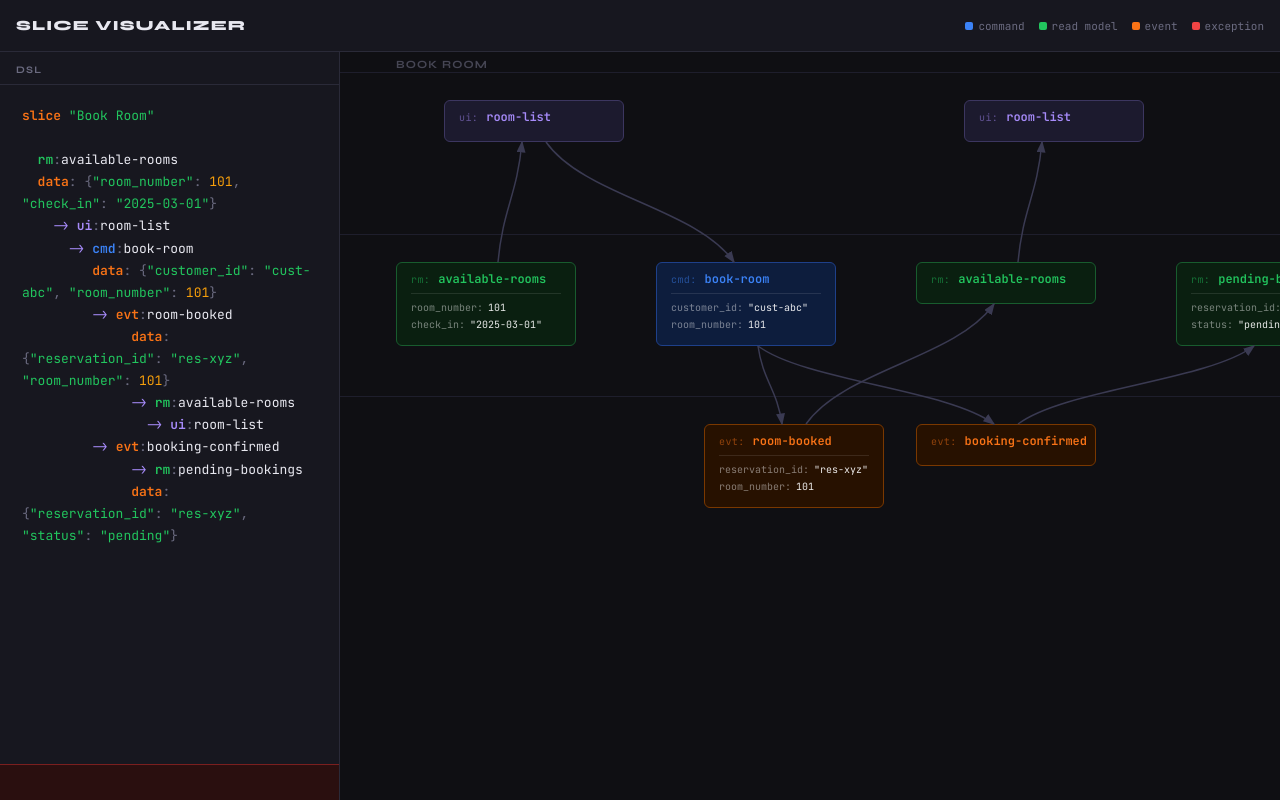
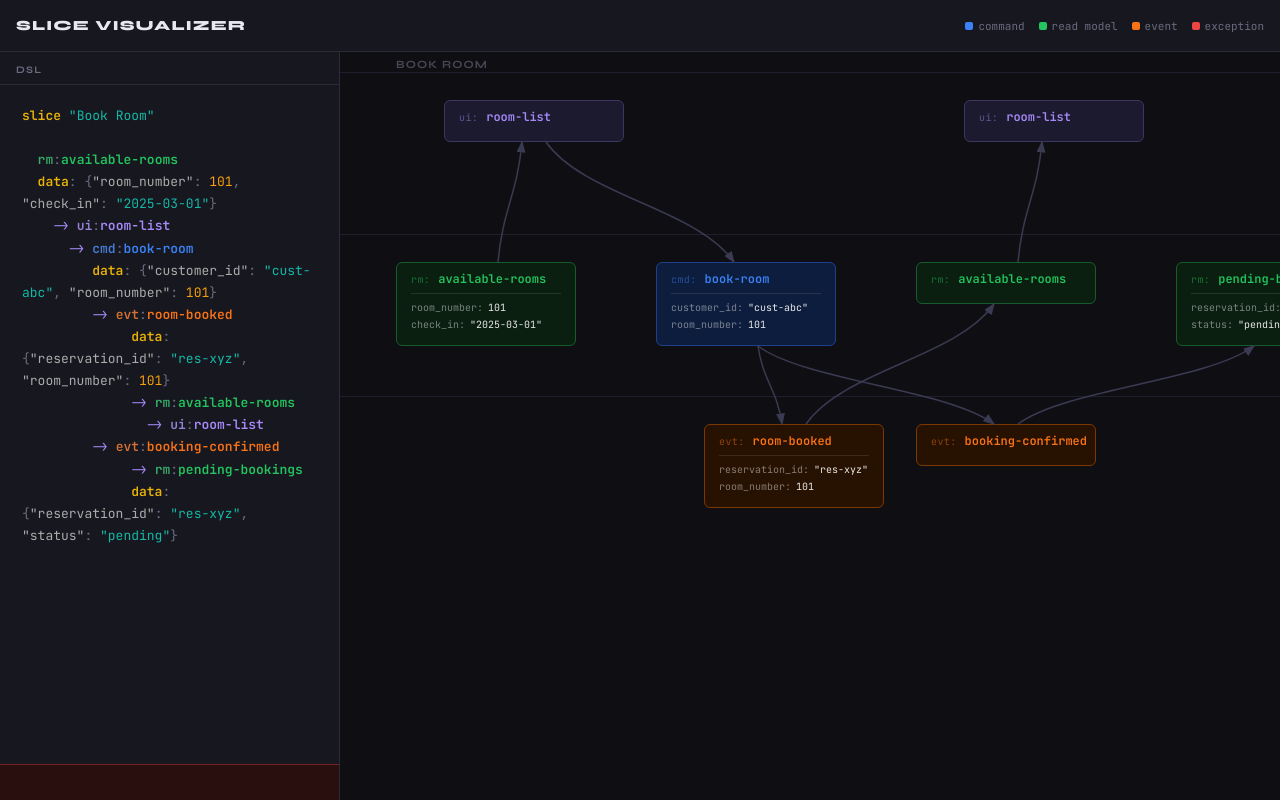
Before and after one commit to Suigi/slicr, a React (Vite) app: page / in a window 1280 px wide. Built offline with nearby package versions, Linux system fonts and the light colour scheme.

Commit message:
Improve syntax highlighting by refining token decoration logic and styling. Add new token types and related tests.

```diff
--- a/src/dslHighlightDecorations.ts
+++ b/src/dslHighlightDecorations.ts
@@ -8,16 +8,41 @@ function buildHighlightDecorations(state: EditorState) {
   for (let i = 1; i <= state.doc.lines; i += 1) {
     const line = state.doc.line(i);
     const tokens = tokenizeDslLine(line.text);
-    for (const token of tokens) {
+    for (let index = 0; index < tokens.length; index += 1) {
+      const token = tokens[index];
+      const className = getTokenClass(tokens, index);
       builder.add(
         line.from + token.from,
         line.from + token.to,
-        Decoration.mark({ class: `dsl-tok-${token.type}` })
+        Decoration.mark({ class: className })
       );
     }
   }
 
   return builder.finish();
+}
+
+function getTokenClass(tokens: ReturnType<typeof tokenizeDslLine>, index: number) {
+  const token = tokens[index];
+  if (token.type === 'string' && tokens[index + 1]?.type === 'punctuation' && tokens[index + 1].text.startsWith(':')) {
+    return 'dsl-tok-jsonKey';
+  }
+
+  if (token.type === 'variableName' && tokens[index - 1]?.type === 'punctuation') {
+    const typeToken = tokens[index - 2]?.type;
+    const nameClassByType: Partial<Record<(typeof tokens)[number]['type'], string>> = {
+      cmdType: 'dsl-tok-cmdName',
+      evtType: 'dsl-tok-evtName',
+      rmType: 'dsl-tok-rmName',
+      uiType: 'dsl-tok-uiName'
+    };
+    const nameClass = typeToken ? nameClassByType[typeToken] : undefined;
+    if (nameClass) {
+      return nameClass;
+    }
+  }
+
+  return `dsl-tok-${token.type}`;
 }
 
 const dslHighlightField = StateField.define({
--- a/src/styles.css
+++ b/src/styles.css
@@ -11,7 +11,7 @@
   --rm-bg: #0a1f10;
   --rm-border: #185c2e;
 
-  --cmd: #3b82f6;
+  --cmd: var(--command-color);
   --cmd-bg: #0d1d3d;
   --cmd-border: #1e408a;
 
@@ -24,6 +24,13 @@
   --exc-border: #7a1f1f;
 
   --arrow: #3a3a52;
+  --command-color: #3b82f6;
+  --command-color-rgb: 59 130 246;
+  --event-color: #f97316;
+  --event-color-rgb: 249 115 22;
+  --rm-color-rgb: 34 197 94;
+  --ui-color: #a78bfa;
+  --ui-color-rgb: 167 139 250;
 }
 
 * {
@@ -236,27 +243,51 @@ header h1 {
 }
 
 .dsl-editor .dsl-tok-keyword {
-  color: #f97316;
+  color: #eab308;
   font-weight: 700;
 }
 
 .dsl-editor .dsl-tok-cmdType {
-  color: #3b82f6;
+  color: rgb(var(--command-color-rgb) / 0.7);
+  color: color-mix(in srgb, var(--command-color) 72%, var(--muted) 28%);
+  font-weight: 700;
+}
+
+.dsl-editor .dsl-tok-evtType {
+  color: rgb(var(--event-color-rgb) / 0.7);
+  color: color-mix(in srgb, var(--event-color) 72%, var(--muted) 28%);
   font-weight: 700;
 }
 
 .dsl-editor .dsl-tok-rmType {
-  color: #22c55e;
+  color: rgb(var(--rm-color-rgb) / 0.7);
+  color: color-mix(in srgb, var(--rm) 72%, var(--muted) 28%);
   font-weight: 700;
 }
 
 .dsl-editor .dsl-tok-uiType {
-  color: #a78bfa;
+  color: rgb(var(--ui-color-rgb) / 0.7);
+  color: color-mix(in srgb, var(--ui-color) 72%, var(--muted) 28%);
   font-weight: 700;
 }
 
-.dsl-editor .dsl-tok-evtType {
-  color: #f97316;
+.dsl-editor .dsl-tok-cmdName {
+  color: var(--command-color);
+  font-weight: 700;
+}
+
+.dsl-editor .dsl-tok-evtName {
+  color: var(--event-color);
+  font-weight: 700;
+}
+
+.dsl-editor .dsl-tok-rmName {
+  color: var(--rm);
+  font-weight: 700;
+}
+
+.dsl-editor .dsl-tok-uiName {
+  color: var(--ui-color);
   font-weight: 700;
 }
 
@@ -278,7 +309,11 @@ header h1 {
 }
 
 .dsl-editor .dsl-tok-string {
-  color: #22c55e;
+  color: #14b8a6;
+}
+
+.dsl-editor .dsl-tok-jsonKey {
+  color: #ababab;
 }
 
 .dsl-editor .dsl-tok-number {
@@ -414,7 +449,7 @@ header h1 {
 .node.ui {
   background: #1c1a2e;
   border-color: #3c3660;
-  color: #a78bfa;
+  color: var(--ui-color);
 }
 
 .node.rm:hover {
```
Also changed, not shown: 1 other file (tests, documents, lock files or other folders).
